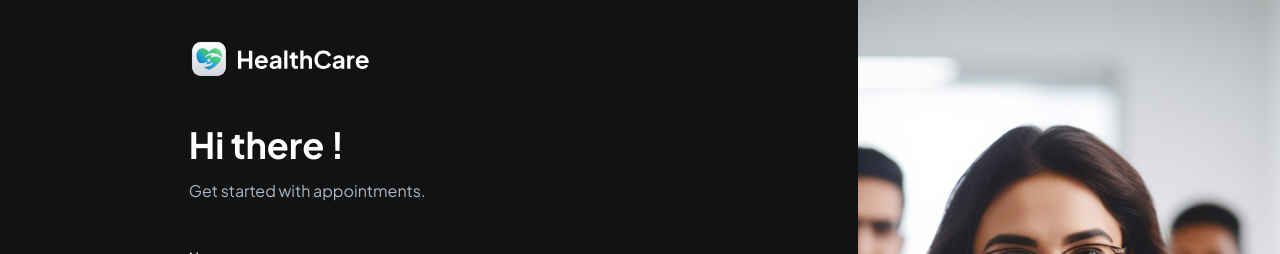
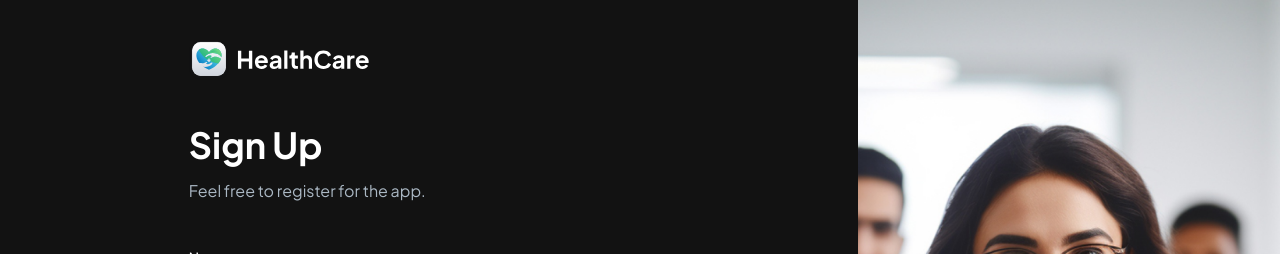
Before and after one commit to MarioLuigie/HealthCare, a Next.js app: page /sign-up in a window 1280 px wide. Shown: the top 254 px of the page. Built offline with nearby package versions, Linux system fonts and the light colour scheme; no server answers.

Commit message:
Update: Add videos to .gitignore

```diff
--- a/src/components/pages/HomePage.tsx
+++ b/src/components/pages/HomePage.tsx
@@ -35,7 +35,7 @@ export default function HomePage({
           />
           <div className="flex gap-4">
             <Link
-              href={generateUrl([Route.SIGN_UP])}
+              href={generateUrl([Route.SIGN_IN])}
               className="text-white px-4 py-2 rounded-lg bg-green-500 flex-center min-w-[100px]"
             >
               Sign In
--- a/src/components/pages/SignUpPage.tsx
+++ b/src/components/pages/SignUpPage.tsx
@@ -18,30 +18,17 @@ export default function SignUpPage({
 }: {
 	searchParams?: SearchParams
 }) {
-	{
-		/* TODO: OTP Verification | PassKey Modal  */
-	}
-
 	return (
 		<FormPageTemplate image={Images.HOME_PAGE_IMAGE} classes="max-w-[480px]">
 			{/* <PassKeyDialog searchParams={searchParams} /> */}
 			<LogoFull />
 			<PageTitle
-				title="Hi there !"
-				description="Get started with appointments."
+				title="Sign Up"
+				description="Feel free to register for the app."
 				classes="my-12"
 			/>
 			<UserForm />
-			<Copyright>
-				{/* <Link
-					href={generateUrl([Route.HOME], {
-						admin: SearchParamsString.TRUE,
-					})}
-					className="text-green-500"
-				>
-					Admin
-				</Link> */}
-			</Copyright>
+			<Copyright />
 		</FormPageTemplate>
 	)
 }
```
Also changed, not shown: 1 other file (tests, documents, lock files or other folders).
